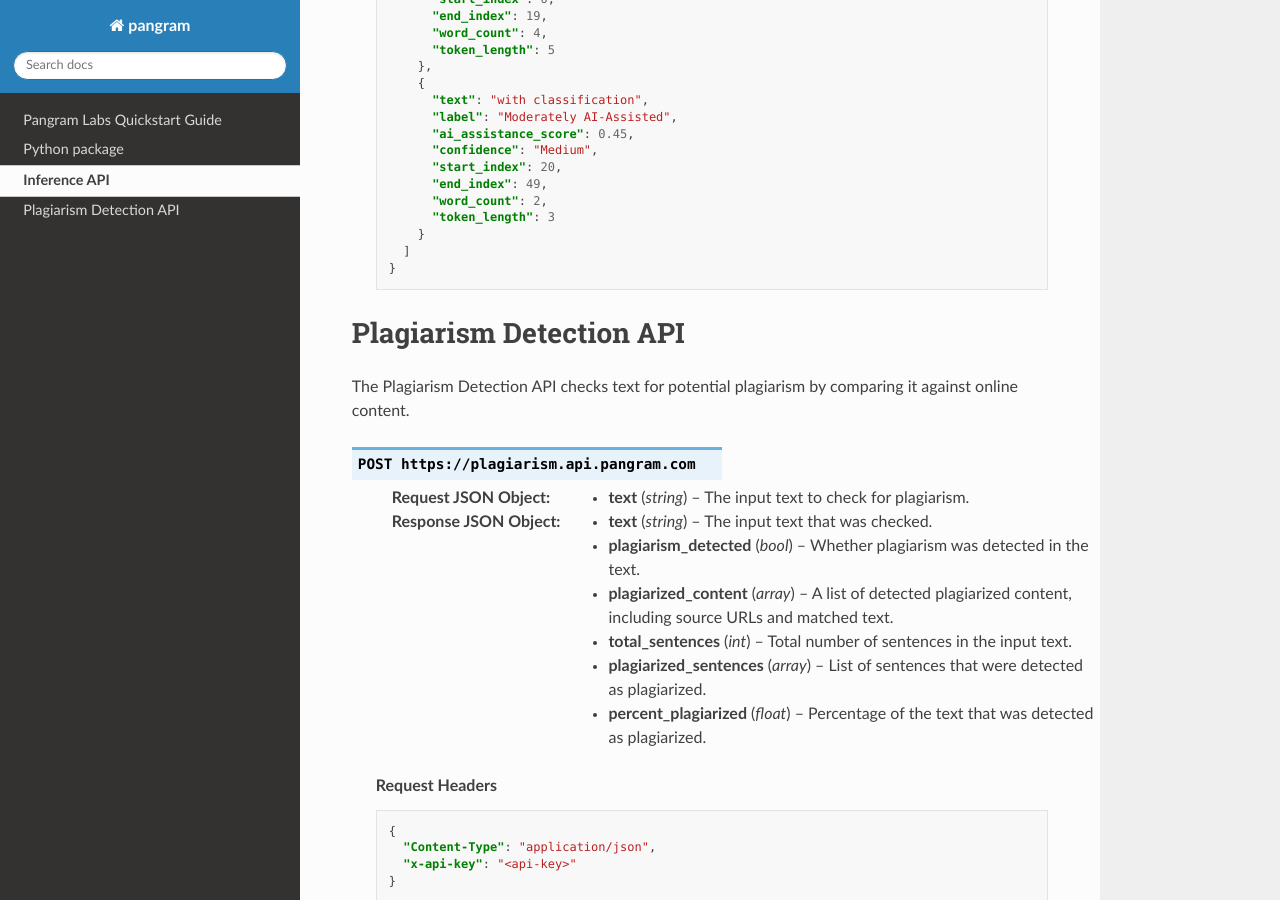
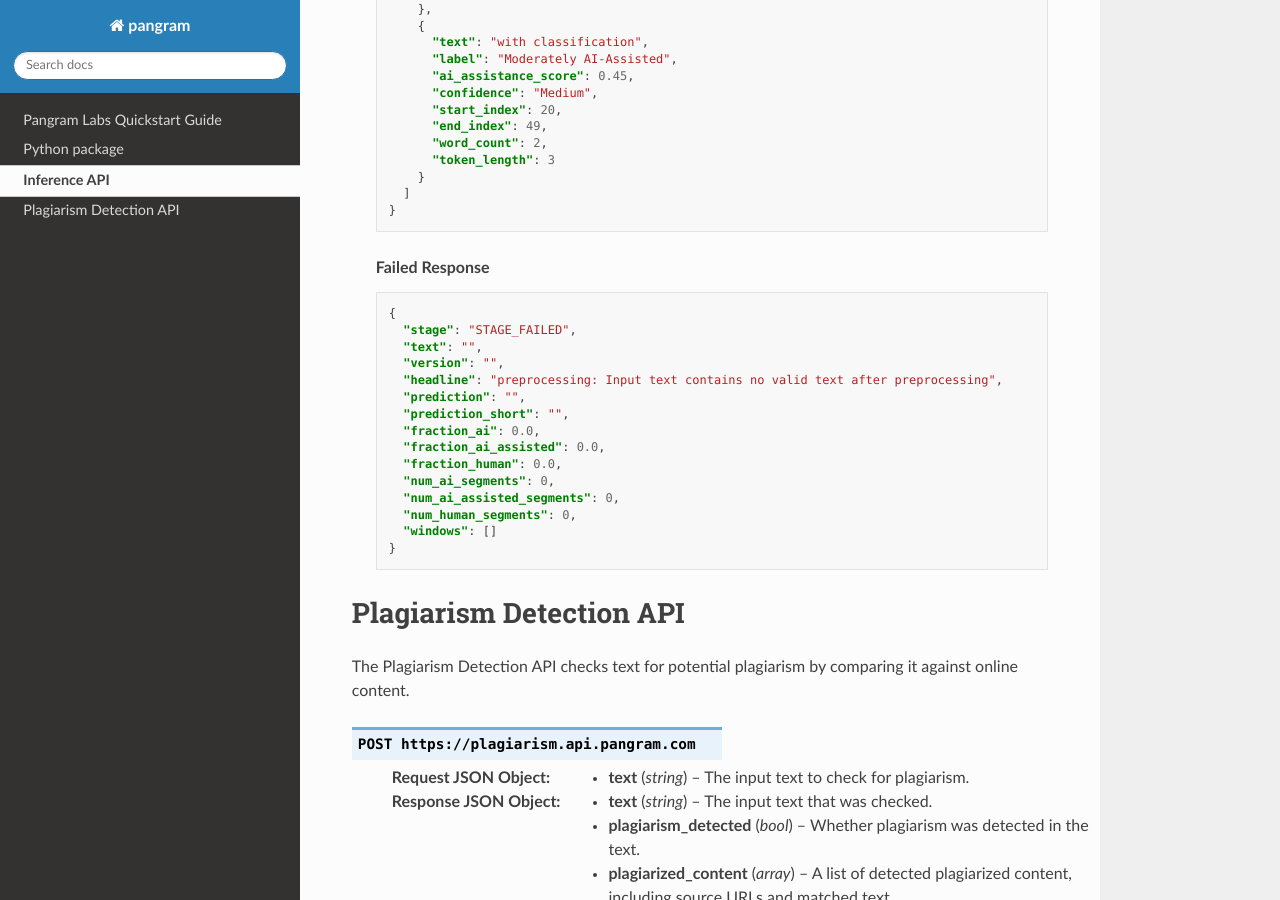
Before and after one commit to pangramlabs/pangram-sdk, a Sphinx documentation site: the page built from docs/api/rest.rst, in a window 1280 px wide and 900 px high, scrolled down 2581 px. Built offline with Sphinx 7.4.7 and the Read the Docs theme 3.1.0, drawn with Linux system fonts in a browser that asks for light colours; some of the changed text lies outside the part shown.

```diff
--- a/docs/api/rest.rst
+++ b/docs/api/rest.rst
@@ -129,6 +126,26 @@ Poll the task endpoint until the stage is ``STAGE_SUCCESS`` or ``STAGE_FAILED``.
       ]
     }
 
+  **Failed Response**
+
+  .. code-block:: json
+
+    {
+      "stage": "STAGE_FAILED",
+      "text": "",
+      "version": "",
+      "headline": "preprocessing: Input text contains no valid text after preprocessing",
+      "prediction": "",
+      "prediction_short": "",
+      "fraction_ai": 0.0,
+      "fraction_ai_assisted": 0.0,
+      "fraction_human": 0.0,
+      "num_ai_segments": 0,
+      "num_ai_assisted_segments": 0,
+      "num_human_segments": 0,
+      "windows": []
+    }
+
 Plagiarism Detection API
 ========================
 
@@ -199,6 +216,9 @@ The API may return the following error codes:
 - ``400 Bad Request`` - If the request body is not properly formatted.
 - ``401 Unauthorized`` - If the ``x-api-key`` is missing or invalid.
 - ``402 Payment Required`` - If the account has insufficient credits.
+- ``403 Forbidden`` - If the API key does not own the requested task.
+- ``404 Not Found`` - If the requested task does not exist.
+- ``422 Unprocessable Entity`` - If the input text is invalid.
 - ``429 Too Many Requests`` - If the API key exceeds its configured rate limit.
 - ``500 Internal Server Error`` - If there is an error processing the request.
 
--- a/pangram/__init__.py
+++ b/pangram/__init__.py
@@ -1,5 +1,5 @@
 """Defile all variables to be accessible from `import pangram`."""
-__version__ = "0.1.11"
+__version__ = "0.2.0"
 __author__ = "Max Spero"
 __email__ = "max@pangram.com"
 __license__ = "MIT"
--- a/pyproject.toml
+++ b/pyproject.toml
@@ -1,6 +1,6 @@
 [tool.poetry]
 name = "pangram-sdk"
-version = "0.1.11"
+version = "0.2.0"
 description = ""
 authors = ["Max Spero <max@pangramlabs.com>"]
 readme = "README.md"
```
Also changed, not shown: other parts of docs/api/rest.rst (+0 -3 lines), CLAUDE.md (+3 -2 lines), 2 other files.
